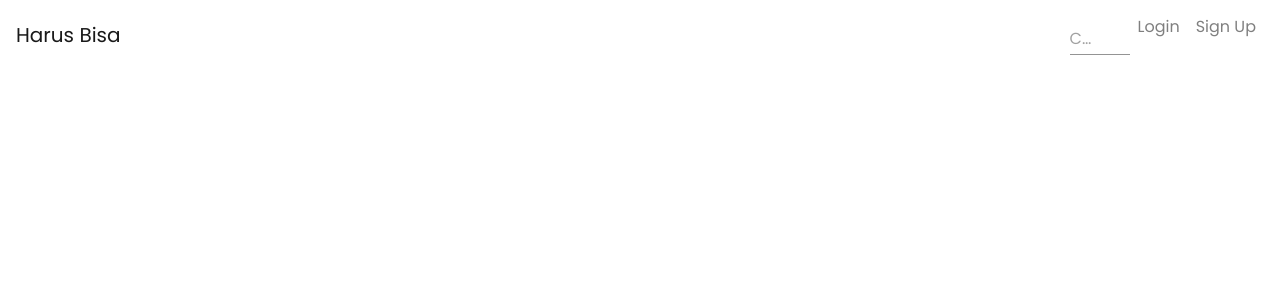
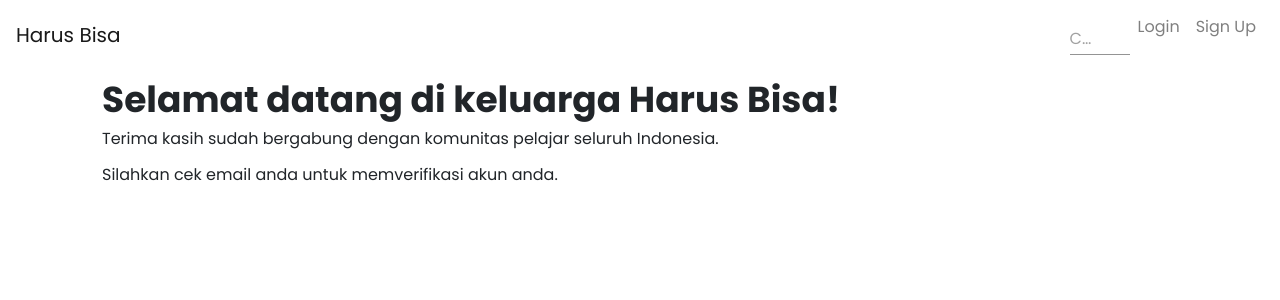
Before and after one commit to Harus-Bisa/frontendv2, a React (Create React App) app in the folder hb-v2/: page /verification in a window 1280 px wide. Shown: the top 300 px of the page. Built offline with nearby package versions, Linux system fonts and the light colour scheme.

Commit message:
verification email

```diff
--- a/hb-v2/src/Routes.js
+++ b/hb-v2/src/Routes.js
@@ -5,6 +5,7 @@ import Review from './pages/Review/Review';
 import ReviewForm from './components/Form/ReviewForm';
 import Login from './pages/Login/Login';
 import SignUp from './pages/Sign Up/SignUp';
+import Verification from './pages/Verification/Verification';
 
 function Routes() {
     return(
@@ -15,6 +16,7 @@ function Routes() {
             <Route exact path="/review/:revieweeId" component={Review}/>
             <Route exact path="/login" component={Login}/>
             <Route exact path="/signup" component={SignUp}/>
+            <Route exact path="/verification" component={Verification}/>
         </Switch>
     )
 }
--- a/hb-v2/src/components/Form/SignUpForm.js
+++ b/hb-v2/src/components/Form/SignUpForm.js
@@ -20,9 +20,10 @@ function SignUpForm(props){
         }
         try{
             props.signup(data)
-            if(props.page){
-                props.history.push("/")
+            if(props.closePopup){
+                props.closePopup()
             }
+            props.history.push('/verification')
         }
         catch(error){
             console.log(error)
--- a/hb-v2/src/components/NavigationBar/NavigationBar.js
+++ b/hb-v2/src/components/NavigationBar/NavigationBar.js
@@ -19,7 +19,9 @@ function NavigationBar(props){
   const [isOpen, setIsOpen] = useState(false);
 
   const toggle = () => setIsOpen(!isOpen);
-
+  const SignUp = (props) =>{
+    return(<SignUpPopup collapseNavbar={() => setIsOpen(false)} closePopup={props.closePopup}/>)
+  }
   return (
     <div>
       <Navbar light expand="md" className="navbar">
@@ -51,7 +53,7 @@ function NavigationBar(props){
                       id:'signup'
                   }}
                   purpose="Sign Up"
-                  content={SignUpPopup}
+                  content={SignUp}
                 />
               }
             </NavItem>
--- a/hb-v2/src/components/Popup/SignupPopup.js
+++ b/hb-v2/src/components/Popup/SignupPopup.js
@@ -3,10 +3,13 @@ import PopupForm from "./PopupForm";
 import SignUpForm from "../Form/SignUpForm";
 
 export default function SignUpPopup(props){
+    if(props.collapseNavbar){
+        props.collapseNavbar()
+    }
     return(
         <PopupForm
             header={<h1>Buat Akun Gratis</h1>}
-            form={<SignUpForm page={props.page}/>}
+            form={<SignUpForm page={props.page} closePopup={props.closePopup}/>}
             footer={
                 <div>
                     <p>Sudah mempunyai akun? <a href="/login">Log In sekarang!</a></p>
--- /dev/null
+++ b/hb-v2/src/pages/Verification/Verification.js
@@ -0,0 +1,13 @@
+import React from "react";
+
+export default function Verification(props){
+    return(
+        <div className="container content page-container">
+            <header style={{marginBottom:'15px'}}>
+                <h2>Selamat datang di keluarga Harus Bisa!</h2>
+                <p>Terima kasih sudah bergabung dengan komunitas pelajar seluruh Indonesia.</p>
+            </header>
+            <p>Silahkan cek email anda untuk memverifikasi akun anda.</p>
+        </div>
+    )
+}
--- a/hb-v2/src/redux/actions/index.js
+++ b/hb-v2/src/redux/actions/index.js
@@ -5,7 +5,7 @@ export function signup(newUserData){
     return async function(dispatch){
         return await services.signup(newUserData)
         .then(response => {
-            dispatch(login(response.email, response.password));
+            dispatch(removeError())
         })
         .catch(error =>{
             dispatch(setError(error))
```
